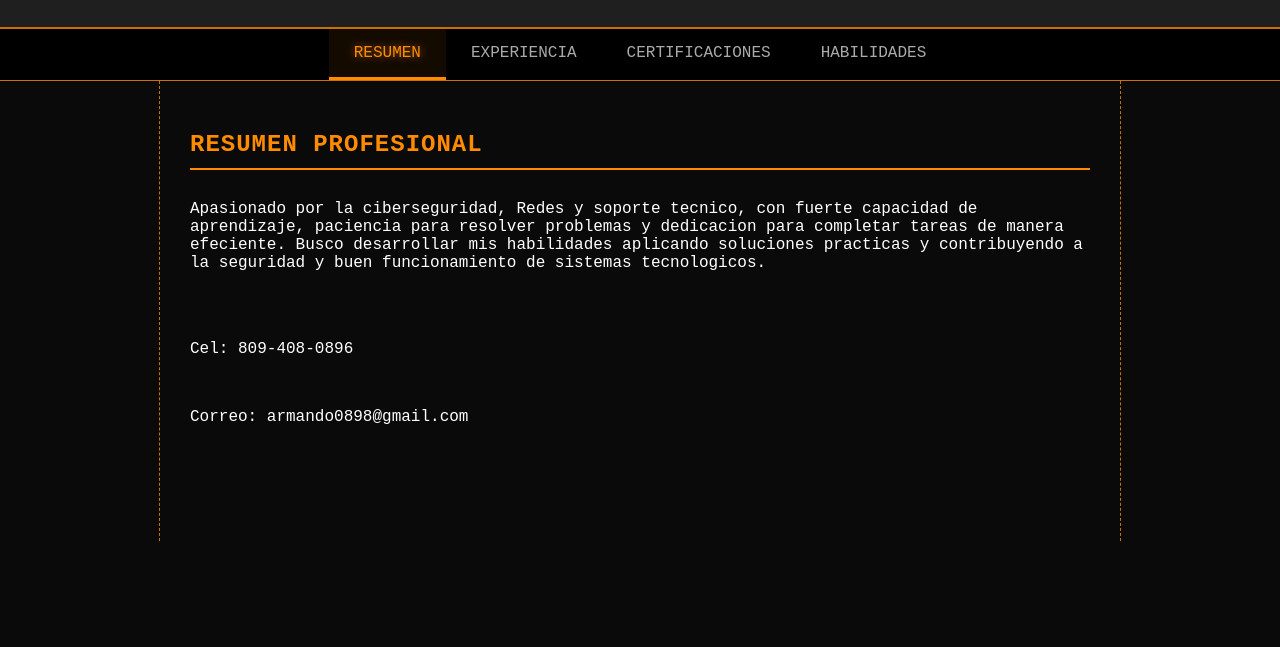
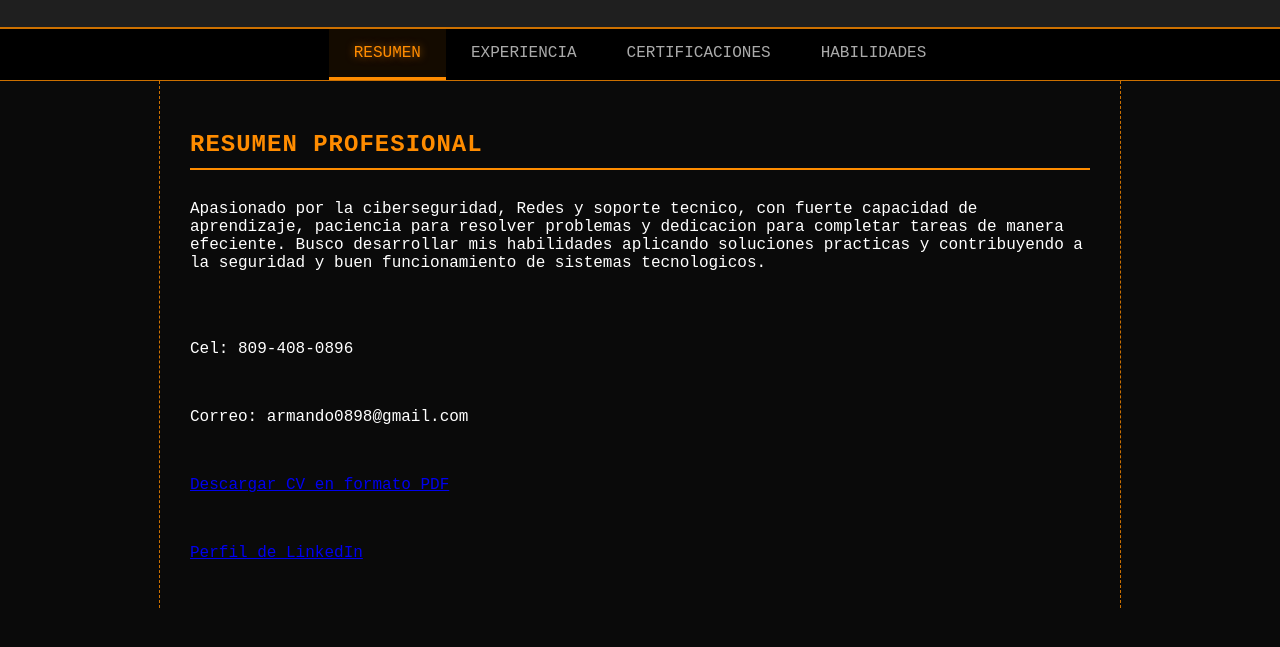
Before and after one commit to Armaletal0898/mis-paginas-web, a plain HTML site: page CURRICULUM/index.html in a window 1280 px wide. Shown: the part 103-750 px from the top of the page. Drawn offline with Linux system fonts and the light colour scheme.

Commit message:
Update index.html

```diff
--- a/CURRICULUM/index.html
+++ b/CURRICULUM/index.html
@@ -22,7 +22,7 @@
 </nav>
 
 <main>
-  <section id="summary" class="active">
+<section id="summary" class="active">
     <h2>Resumen Profesional</h2>
     <p>Apasionado por la ciberseguridad, Redes y soporte tecnico, con fuerte capacidad
       de aprendizaje, paciencia para resolver problemas y dedicacion para completar
@@ -34,6 +34,18 @@
       <p>Cel: 809-408-0896</p>
       <br>
       <p>Correo: armando0898@gmail.com</p>
+      <br>
+      <p>
+        <a href="https://drive.google.com/file/d/1seTPnePzx1vpq-8mxfeo8g1dV7lUvpNA/view?usp=sharing" target="_blank" class="action-link link-pdf">
+            Descargar CV en formato PDF
+        </a>
+      </p>
+      <br>
+      <p>
+        <a href="https://www.linkedin.com/in/armando-villar-20683b390" target="_blank" class="action-link link-linkedin">
+            Perfil de LinkedIn
+        </a>
+      </p>
   </section>
 
   <section id="experience">
```
